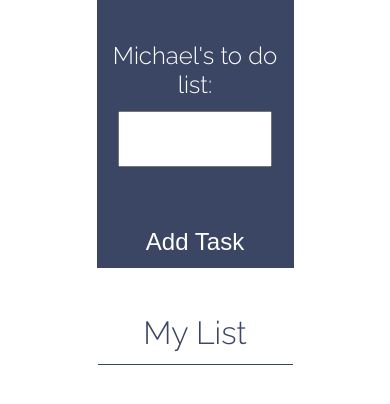
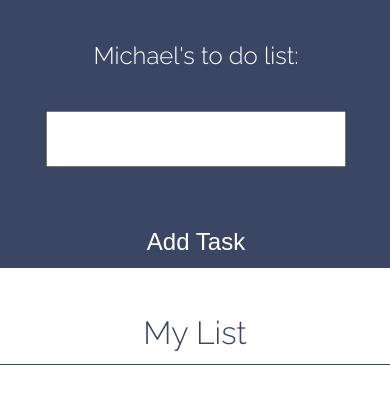
Before and after one commit to swiftsyeruncle/swiftsyeruncle.github.io, a plain HTML site: page ToDoList/index.html in a window 390 px wide. Drawn offline with Linux system fonts and the light colour scheme.

Commit message:
Add files via upload

```diff
--- a/ToDoList/scripts/style.css
+++ b/ToDoList/scripts/style.css
@@ -80,3 +80,21 @@ li{
     border-bottom: solid 1px #3A4664;
     padding: 20px 0 20px 0;
 }
+
+@media screen and (max-width: 600px){
+
+    form{
+        display: block;
+        margin: auto;
+        padding: auto;
+        width: 100%;
+    }
+
+    #myList{
+        display: block;
+        margin: auto;
+        padding: auto;
+        width: 100%;
+    }
+
+}
```
